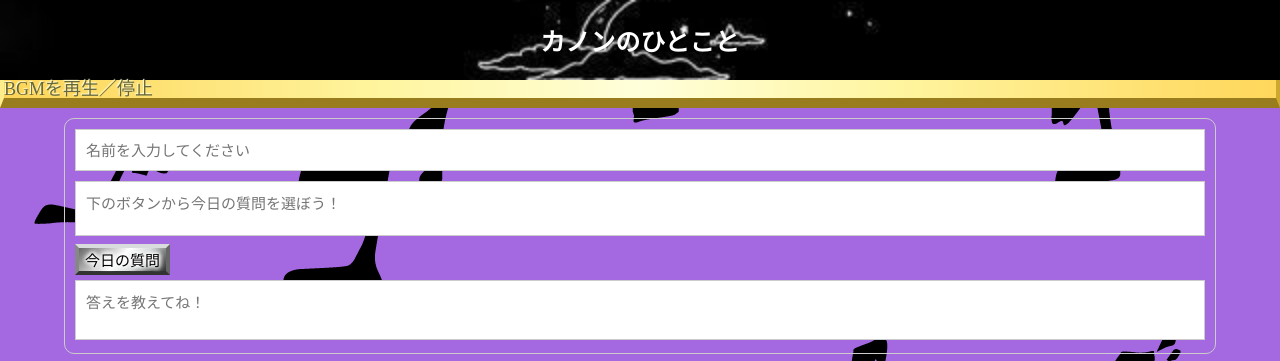
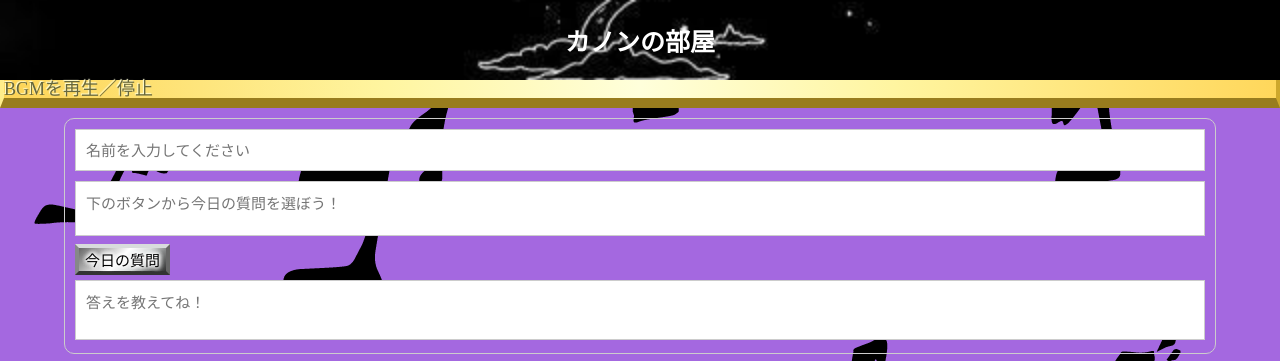
Before and after one commit to altosaex/kadai04_Firebase, a plain HTML site: page public/user01.html in a window 1280 px wide. Shown: the top 361 px of the page. Drawn offline with nearby package versions, Linux system fonts and the light colour scheme.

Commit message:
カノンの部屋に変更

```diff
--- a/public/user01.html
+++ b/public/user01.html
@@ -5,7 +5,7 @@
   <meta charset="UTF-8">
 	<meta http-equiv="X-UA-Compatible" content="IE=edge">
 	<meta name="viewport" content="width=device-width, initial-scale=1.0">
-  <title>ママの部屋</title>
+  <title>カノンの部屋</title>
   <script src="js/jquery-2.1.3.min.js"></script>
   <link rel="stylesheet" href="css/reset.css">
   <link rel="stylesheet" href="css/style_01.css">
@@ -14,7 +14,7 @@
 
 <body>
 	<header>
-  <h1>カノンのひとこと</h1>
+  <h1>カノンの部屋</h1>
 </header>
 		<!-- BGMを流す -->
 		<section>
```
